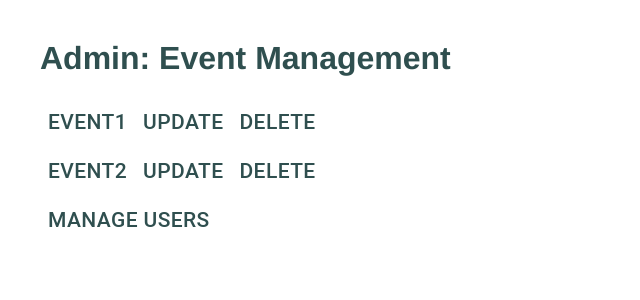
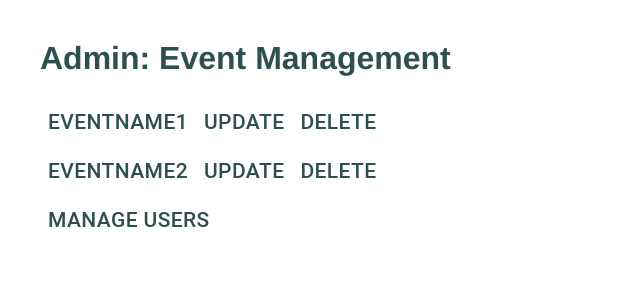
Before and after one commit to Jnwong116/Event-Planner, a React (Create React App) app: page /AdminEventPanel in a window 1280 px wide. Shown: the top 300 px of the page, without its empty margins (0-640 px from the left). Built offline with nearby package versions, Linux system fonts and the light colour scheme.

Commit message:
modified structure

```diff
--- /dev/null
+++ b/src/actions/adminEventPanelActions.js
@@ -0,0 +1,9 @@
+export const deleteEvent = (e, id) => {
+const filteredEvents = e.state.events.filter(s => {
+    return s.id !== id;
+  });
+
+  e.setState({
+    events: filteredEvents
+  });
+};
--- a/src/actions/adminEventPanelRender.js
+++ /dev/null
@@ -1,29 +0,0 @@
-import Button from "@material-ui/core/Button";
-const log = console.log;
-export const renderButtons = e => {
-    const result = []
-    for(var i = 0; i < e.state.events.length; i++){
-        result.push(<Button> {e.state.events[i].name} </Button>);
-        result.push(<Button> Update </Button>);
-        result.push(<Button
-                        onClick={() =>
-                        deleteEvent(this, this.state.events[i].id)
-                    }
-                    > Delete </Button>);
-        result.push(<br></br>);
-    }
-    return <div> {result} </div>;
-}
-
-export const deleteEvent = (e, id) => {
-        log(id)
-    const filteredEvents = e.state.events.filter(s => {
-        return s.id !== id;
-      });
-
-        log(filteredEvents)
-
-      e.setState({
-        events: filteredEvents
-      });
-};
--- a/src/actions/adminUserPanelRender.js
+++ /dev/null
@@ -1,15 +0,0 @@
-import Button from "@material-ui/core/Button";
-
-export const renderButtons = e => {
-    const users = {
-        users: e.state.users
-    }
-    const result = []
-    for(var i = 0; i < e.state.users.length; i++){
-        result.push(<Button> {e.state.users[i].name} </Button>);
-        result.push(<Button> Update </Button>);
-        result.push(<Button> Delete </Button>);
-        result.push(<br></br>);
-    }
-    return <div> {result} </div>;
-}
--- a/src/react-components/AdminEventPanel/index.js
+++ b/src/react-components/AdminEventPanel/index.js
@@ -1,12 +1,30 @@
 import React from "react";
 import Button from "@material-ui/core/Button";
 import { Link } from "react-router-dom";
-import { renderButtons} from "../../actions/adminEventPanelRender";
+import { deleteEvent } from "../../actions/adminEventPanelActions";
+
+export const renderButtons = e => {
+    const result = []
+    for(var i = 0; i < e.state.events.length; i++){
+        var id = e.state.events[i].id;
+        result.push(<Button> {e.state.events[i].name} </Button>);
+        result.push(<Button> Update </Button>);
+        result.push(<Button
+                        onClick={() =>{
+                            this.deleteEvent = this.deleteEvent.bind(this);
+                          deleteEvent(this, id) /* this is not carried */
+                        }
+                    }
+                    > Delete </Button>);
+        result.push(<br></br>);
+    }
+    return <div> {result} </div>;
+}
 class AdminEventPanel extends React.Component{
     state = {
         events: [
-            {id: "0", name: "event1"},
-            {id: "1", name: "event2"}
+            {id: "0", name: "eventname1"},
+            {id: "1", name: "eventname2"}
         ]
     }
     render() {
--- a/src/react-components/AdminUserPanel/index.js
+++ b/src/react-components/AdminUserPanel/index.js
@@ -1,8 +1,20 @@
 import React from "react";
 import Button from "@material-ui/core/Button";
 import { Link } from "react-router-dom";
-import { renderButtons} from "../../actions/adminUserPanelRender";
-// TODO: print buttons
+
+export const renderButtons = e => {
+    const users = {
+        users: e.state.users
+    }
+    const result = []
+    for(var i = 0; i < e.state.users.length; i++){
+        result.push(<Button> {e.state.users[i].name} </Button>);
+        result.push(<Button> Update </Button>);
+        result.push(<Button> Delete </Button>);
+        result.push(<br></br>);
+    }
+    return <div> {result} </div>;
+}
 class AdminUserPanel extends React.Component{
     state = {
         users: [
```
